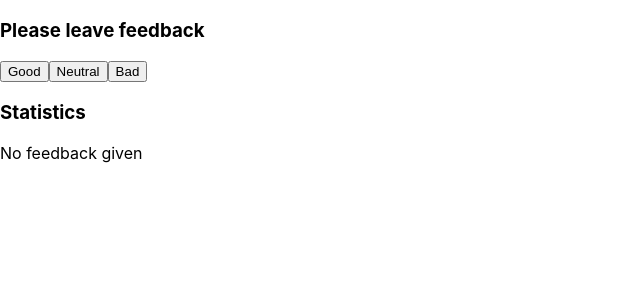
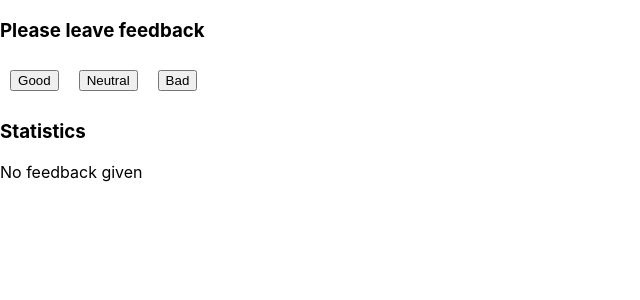
Before and after one commit to VitalyyP/goit-react-hw-02-feedback, a React (Create React App) app: page / in a window 1280 px wide. Shown: the top 300 px of the page, without its empty margins (0-640 px from the left). Built offline with nearby package versions, Linux system fonts and the light colour scheme.

Commit message:
add gh-pages, prop-types

```diff
--- a/src/App.js
+++ b/src/App.js
@@ -1,8 +1,8 @@
-import React from 'react';
+import { Component } from 'react';
 import Statistics from './components/Statistics';
 import FeedbackOptions from './components/FeedbackOptions';
 import Section from './components/Section';
-class App extends React.Component {
+class App extends Component {
   static defaultProps = {};
 
   static propTypes = {};
@@ -29,10 +29,7 @@ class App extends React.Component {
     return (
       <>
         <Section title="Please leave feedback">
-          <FeedbackOptions
-            // options={ }
-            onLeaveFeedback={handleIncrement}
-          />
+          <FeedbackOptions options={['good', 'neutral', 'bad']} onLeaveFeedback={handleIncrement} />
         </Section>
         <Section title="Statistics">
           <Statistics
--- a/src/components/FeedbackOptions/FeedbackOptions.js
+++ b/src/components/FeedbackOptions/FeedbackOptions.js
@@ -1,17 +1,25 @@
 import s from './FeedbackOptions.module.css';
+import shortid from 'shortid';
+import PropTypes from 'prop-types';
 
-export default function FeedbackOptions({ onLeaveFeedback }) {
+export default function FeedbackOptions({ options, onLeaveFeedback }) {
   return (
     <div className={s.bottons}>
-      <button onClick={() => onLeaveFeedback('good')} type="button">
-        Good
-      </button>
-      <button onClick={() => onLeaveFeedback('neutral')} type="button">
-        Neutral
-      </button>
-      <button onClick={() => onLeaveFeedback('bad')} type="button">
-        Bad
-      </button>
+      {options.map(option => (
+        <button
+          onClick={() => onLeaveFeedback(option)}
+          type="button"
+          className={s.button}
+          key={shortid.generate()}
+        >
+          {option}
+        </button>
+      ))}
     </div>
   );
 }
+
+FeedbackOptions.propTypes = {
+  options: PropTypes.array,
+  onLeaveFeedback: PropTypes.func,
+};
--- a/src/components/FeedbackOptions/FeedbackOptions.module.css
+++ b/src/components/FeedbackOptions/FeedbackOptions.module.css
@@ -0,0 +1,6 @@
+.button {
+  margin: 10px;
+}
+.button::first-letter {
+  text-transform: uppercase;
+}
--- a/src/components/NotificationMessage/NotificationMessage.js
+++ b/src/components/NotificationMessage/NotificationMessage.js
@@ -1,5 +1,5 @@
 import s from './NotificationMessage.module.css';
 
 export default function NotificationMessage() {
-  return <p>No feedback given</p>;
+  return <p className={s.text}>No feedback given</p>;
 }
--- a/src/components/Section/Section.js
+++ b/src/components/Section/Section.js
@@ -1,4 +1,5 @@
 import s from './Section.module.css';
+import PropTypes from 'prop-types';
 
 export default function Section({ title, children }) {
   return (
@@ -8,3 +9,8 @@ export default function Section({ title, children }) {
     </div>
   );
 }
+
+Section.propTypes = {
+  title: PropTypes.string,
+  children: PropTypes.any,
+};
--- a/src/components/Statistics/Statistics.js
+++ b/src/components/Statistics/Statistics.js
@@ -1,5 +1,6 @@
 import s from './Statistics.module.css';
 import NotificationMessage from '../NotificationMessage';
+import PropTypes from 'prop-types';
 
 export default function Statistics({
   good,
@@ -12,11 +13,13 @@ export default function Statistics({
     <>
       {countTotalFeedbacks() > 0 ? (
         <>
-          <p>Good: {good}</p>
-          <p>Neutral: {neutral}</p>
-          <p>Bad: {bad}</p>
-          <p>Total: {countTotalFeedbacks()}</p>
-          <p>Positive feedbacks: {countPositiveFeedbackPercentage(countTotalFeedbacks())} %</p>
+          <p className={s.text}>Good: {good}</p>
+          <p className={s.text}>Neutral: {neutral}</p>
+          <p className={s.text}>Bad: {bad}</p>
+          <p className={s.text}>Total: {countTotalFeedbacks()}</p>
+          <p className={s.text}>
+            Positive feedbacks: {countPositiveFeedbackPercentage(countTotalFeedbacks())} %
+          </p>
         </>
       ) : (
         <NotificationMessage />
@@ -24,3 +27,11 @@ export default function Statistics({
     </>
   );
 }
+
+Statistics.propTypes = {
+  good: PropTypes.number,
+  neutral: PropTypes.number,
+  bad: PropTypes.number,
+  countTotalFeedbacks: PropTypes.func,
+  countPositiveFeedbackPercentage: PropTypes.func,
+};
```
Also changed, not shown: package.json (+8 -2 lines), 1 other file (tests, documents, lock files or other folders).
